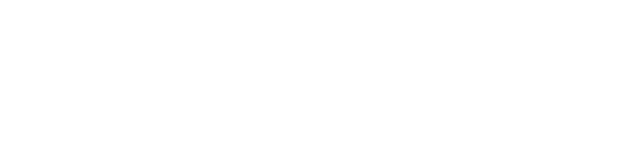
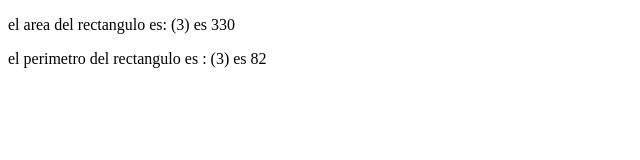
Before and after one commit to MtAgia/js_ob, a plain HTML site: page index.html in a window 1280 px wide. Shown: the whole page, without its empty margins (0-640 px from the left). Drawn offline with Linux system fonts and the light colour scheme.

Commit message:
creando ejercicio4

```diff
--- a/index.html
+++ b/index.html
@@ -11,6 +11,6 @@
     <title>js</title>
 </head>
 <body>
-    <script src="ejercicios/ejercicio7.js"></script>
+    <script src="ejercicios/ejercicio3.js"></script>
 </body>
 </html>
```
